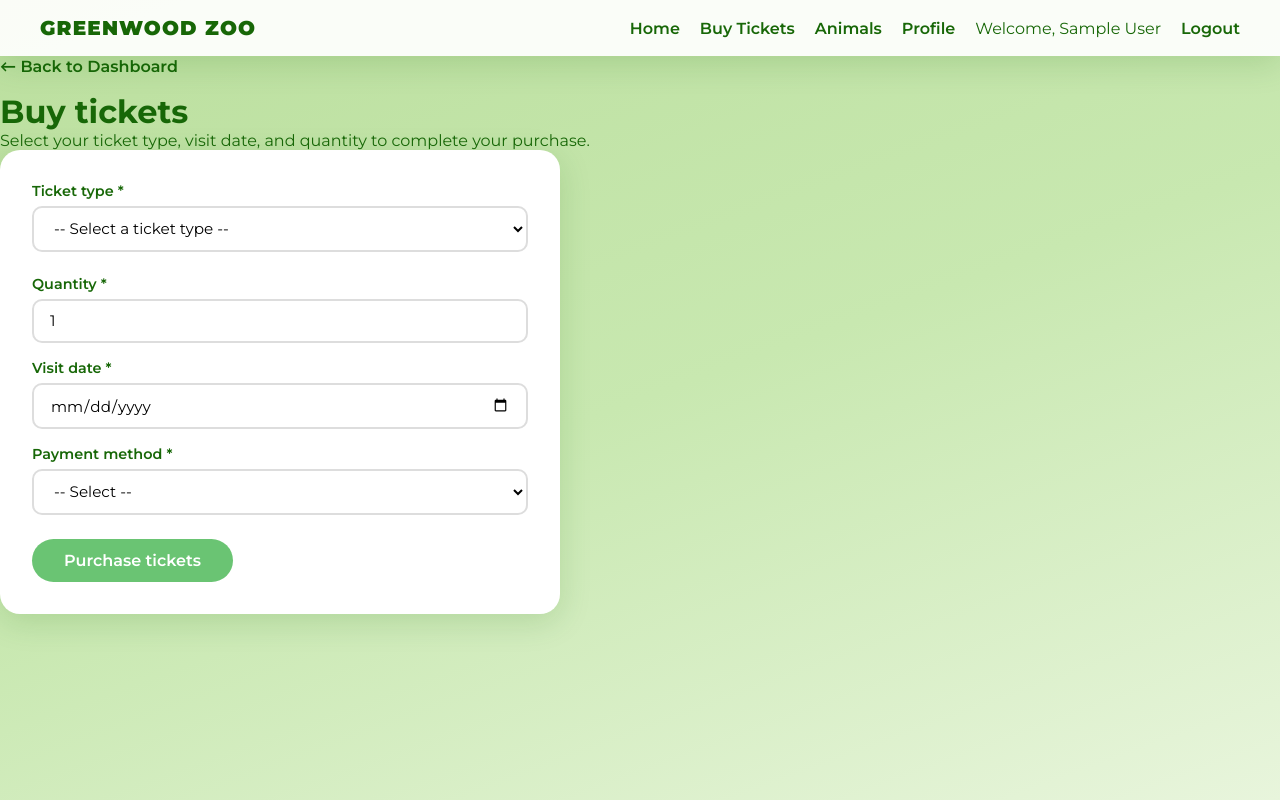
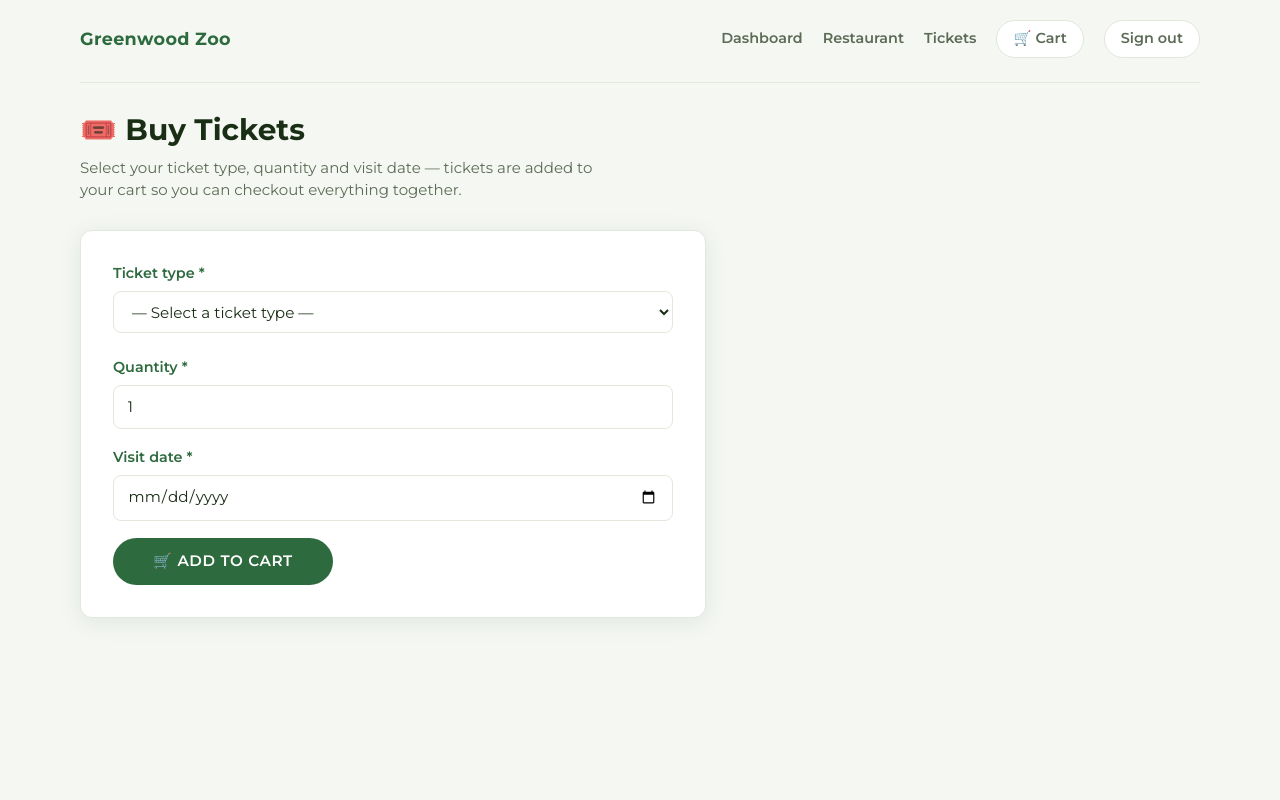
Before and after one commit to Parham-Ebrahimi/Zoo-Database-Project, a PHP site: page /buy_tickets.php in a window 1280 px wide. Run offline with PHP 8.4, Linux system fonts and the light colour scheme; the visitor is signed in with stand-in values (Sample User, id 1); data that the repository does not hold is empty.

Commit message:
Replace buy tickets with cart-based flow from new php files
- Add to cart + ticket preview; align nav with restaurant (no gift shop)
- Ticket categories 1–4 only to match order_tickets/checkout
- Cart session matches cart.php (food, ticket, cleared shop bucket)

```diff
--- a/webapp/buy_tickets.php
+++ b/webapp/buy_tickets.php
@@ -6,10 +6,12 @@ if (!isset($_SESSION['customer_id'])) {
 }
 require_once 'db.php';
 
-$error   = '';
-$success = '';
+if (!isset($_SESSION['cart'])) {
+    $_SESSION['cart'] = ['food' => [], 'ticket' => []];
+}
+$_SESSION['cart']['shop'] = [];
 
-// Zoo visit ticket types only (must match order_tickets CHECK: categories 1–4; not Food/Shop)
+// Zoo visit ticket types only (categories 1–4; matches order_tickets / checkout)
 $categories = $pdo->query("
     SELECT OrderCategoryID, CategoryName, Price
     FROM ordercategories
@@ -17,60 +19,47 @@ $categories = $pdo->query("
     ORDER BY OrderCategoryID
 ")->fetchAll();
 
+// Cart count for badge
+$cartCount = array_sum($_SESSION['cart']['food'])
+           + array_sum($_SESSION['cart']['shop'])
+           + array_sum(array_column($_SESSION['cart']['ticket'], 'qty'));
+
+$added   = '';
+$error   = '';
+
 if ($_SERVER['REQUEST_METHOD'] === 'POST') {
-    $customerID  = (int) $_SESSION['customer_id'];
-    $categoryID  = (int) $_POST['category_id'];
-    $quantity    = (int) $_POST['quantity'];
-    $paymentMode = trim($_POST['payment_mode']);
-    $visitDate   = $_POST['visit_date'];
+    $categoryID  = (int)$_POST['category_id'];
+    $quantity    = max(1, (int)$_POST['quantity']);
+    $visitDate   = $_POST['visit_date'] ?? '';
+    $categoryName = trim($_POST['category_name'] ?? '');
 
-    // Validate
-    if (!$categoryID || !$quantity || !$paymentMode || !$visitDate) {
-        $error = 'Please fill in all fields.';
+    if (!$categoryID || !$visitDate) {
+        $error = 'Please select a ticket type and visit date.';
     } elseif ($categoryID < 1 || $categoryID > 4) {
-        $error = 'Please select a valid zoo ticket type (Adult, Child, Senior, or Student).';
+        $error = 'Invalid ticket type.';
     } elseif ($quantity < 1 || $quantity > 20) {
         $error = 'Quantity must be between 1 and 20.';
     } elseif (strtotime($visitDate) < strtotime('today')) {
         $error = 'Visit date cannot be in the past.';
     } else {
-        // Get price for selected category
-        $stmt = $pdo->prepare("SELECT Price FROM ordercategories WHERE OrderCategoryID = ?");
-        $stmt->execute([$categoryID]);
-        $price = $stmt->fetchColumn();
+        // Add to cart
+        $key = $categoryID . '_' . $visitDate;
+        if (isset($_SESSION['cart']['ticket'][$key])) {
+            $_SESSION['cart']['ticket'][$key]['qty'] += $quantity;
+        } else {
+            $_SESSION['cart']['ticket'][$key] = [
+                'category_id' => $categoryID,
+                'visit_date'  => $visitDate,
+                'qty'         => $quantity,
+            ];
+        }
 
-        if (!$price) {
-            $error = 'Invalid ticket type selected.';
-        } else {
-            $total = $price * $quantity;
+        // Recalculate badge count
+        $cartCount = array_sum($_SESSION['cart']['food'])
+                   + array_sum($_SESSION['cart']['shop'])
+                   + array_sum(array_column($_SESSION['cart']['ticket'], 'qty'));
 
-            try {
-                $pdo->beginTransaction();
-
-                // Insert into orders
-                $stmt = $pdo->prepare("
-                    INSERT INTO orders (OrderDate, CustomerID, OrderCategoryID, PaymentMode, TransactionAmount, ScheduledDate)
-                    VALUES (CURDATE(), ?, ?, ?, ?, ?)
-                ");
-                $stmt->execute([$customerID, $categoryID, $paymentMode, $total, $visitDate]);
-                $orderID = $pdo->lastInsertId();
-
-                // Insert into order_tickets
-                $stmt = $pdo->prepare("
-                    INSERT INTO order_tickets (OrderID, OrderCategoryID, Quantity)
-                    VALUES (?, ?, ?)
-                ");
-                $stmt->execute([$orderID, $categoryID, $quantity]);
-
-                $pdo->commit();
-                $success = 'Order placed! ' . (int) $quantity . ' × ' . htmlspecialchars($_POST['category_name'] ?? 'ticket')
-                    . ' for ' . date('M j, Y', strtotime($visitDate)) . '. Total: $' . number_format($total, 2);
-
-            } catch (Exception $e) {
-                $pdo->rollBack();
-                $error = 'Order failed: ' . $e->getMessage();
-            }
-        }
+        $added = $quantity . 'x ' . $categoryName . ' ticket(s) for ' . date('M j, Y', strtotime($visitDate)) . ' added to cart!';
     }
 }
 ?>
@@ -80,199 +69,216 @@ if ($_SERVER['REQUEST_METHOD'] === 'POST') {
     <meta charset="UTF-8">
     <meta name="viewport" content="width=device-width, initial-scale=1.0">
     <title>Buy Tickets — Greenwood Zoo</title>
-    <link rel="stylesheet" href="index.css">
+    <link rel="stylesheet" href="customer-reports.css">
     <style>
+        .zoo-nav { display:flex; flex-wrap:wrap; align-items:center; gap:.75rem 1.25rem; }
+        .zoo-nav a { color:var(--cr-muted); text-decoration:none; font-weight:600; font-size:.9rem; }
+        .zoo-nav a:hover { color:var(--cr-accent); }
+        .zoo-nav .cr-btn-outline { padding:.45rem 1rem; border:1px solid var(--cr-border); border-radius:999px; background:var(--cr-surface); }
+        .cart-badge { position:relative; display:inline-flex; align-items:center; gap:.4rem; }
+        .cart-badge .badge { position:absolute; top:-8px; right:-10px; background:var(--cr-accent); color:white; font-size:.65rem; font-weight:700; padding:1px 6px; border-radius:999px; min-width:18px; text-align:center; }
+
         .form-card {
-        background: white;
-        border-radius: 20px;
+            background: var(--cr-surface);
+            border-radius: var(--cr-radius);
+            box-shadow: var(--cr-shadow);
+            border: 1px solid var(--cr-border);
             padding: 2rem;
             max-width: 560px;
-        box-shadow: var(--shadow);
-        border: none;
+        }
+        .form-group { display:flex; flex-direction:column; margin-bottom:1.1rem; }
+        .form-group label { font-weight:600; font-size:.9rem; margin-bottom:.4rem; color:var(--cr-accent); }
+        .form-group select, .form-group input {
+            padding:.6rem .85rem; border:1px solid var(--cr-border); border-radius:8px;
+            font:inherit; font-size:.95rem; background:white; color:var(--cr-text);
+        }
+        .form-group select:focus, .form-group input:focus { outline:none; border-color:var(--cr-accent-soft); }
+
+        .ticket-price { margin-top:.4rem; font-size:.85rem; color:var(--cr-muted); }
+        .total-row {
+            margin:1.25rem 0; padding:.85rem 1rem; background:#eef6ea;
+            border-radius:8px; font-weight:700; color:var(--cr-accent); font-size:1.05rem;
         }
 
-    .form-group {
-        display: flex;
-        flex-direction: column;
-        gap: 0.4rem;
-        margin-bottom: 1rem;
+        .add-btn {
+            padding:.75rem 2.5rem; background:var(--cr-accent); color:white; border:none;
+            border-radius:999px; font:inherit; font-weight:600; font-size:.95rem;
+            cursor:pointer; text-transform:uppercase; letter-spacing:.04em; transition:background .15s;
         }
+        .add-btn:hover { background:#1a5c2b; }
 
-    .form-group label {
-        font-weight: 600;
-        font-size: 0.9rem;
-        color: var(--text-color);
+        .view-cart-btn {
+            display:inline-block; padding:.65rem 1.5rem; background:white;
+            border:2px solid var(--cr-accent); color:var(--cr-accent); border-radius:999px;
+            font-weight:600; font-size:.9rem; text-decoration:none; margin-left:.75rem;
+            transition:background .15s;
         }
+        .view-cart-btn:hover { background:#eef6ea; text-decoration:none; }
 
-    .form-group select,
-    .form-group input {
-        padding: 0.65rem 1rem;
-        border: 2px solid #ddd;
-        border-radius: 10px;
-        font: inherit;
-        font-size: 0.95rem;
-        background: white;
+        .msg-error   { color:#c0392b; font-weight:600; margin-bottom:1rem; padding:.75rem 1rem; background:#fee2e2; border-radius:8px; }
+        .msg-success { color:#155724; font-weight:600; margin-bottom:1rem; padding:.75rem 1rem; background:#d4edda; border-radius:8px; display:flex; align-items:center; justify-content:space-between; flex-wrap:wrap; gap:.5rem; }
+
+        .ticket-grid {
+            display: grid;
+            grid-template-columns: repeat(auto-fill, minmax(240px, 1fr));
+            gap: 1rem;
+            margin-bottom: 2rem;
         }
-
-    .form-group select:focus,
-    .form-group input:focus {
-        outline: none;
-        border-color: var(--accent-color);
+        .ticket-type-card {
+            border: 2px solid var(--cr-border);
+            border-radius: 12px;
+            padding: 1.1rem 1.25rem;
+            cursor: pointer;
+            transition: border-color .15s, background .15s;
+            background: var(--cr-surface);
         }
-
-    .ticket-price {
-        font-size: 0.85rem;
-        color: #777;
-    }
-
-    .total-row {
-        margin: 1.2rem 0;
-        padding: 0.85rem 1rem;
-        background: #f5f5f5;
-        border-radius: 10px;
-        font-weight: 600;
-        color: var(--text-color);
-        font-size: 1rem;
-    }
-
-    .submit-btn {
-        margin-top: 0.5rem;
-        padding: 0.75rem 2rem;
-        background: var(--accent-color);
-        border: none;
-        border-radius: 1000px;
-        font: inherit;
-        font-weight: 600;
-        cursor: pointer;
-        color: white;
-    }
-
-    .submit-btn:hover {
-        background: var(--text-color);
-    }
-
-    .msg-error {
-        color: #e74c3c;
-        font-weight: 600;
-        margin-bottom: 1rem;
-    }
-
-    .msg-success {
-        color: #27ae60;
-        font-weight: 600;
-        margin-bottom: 1rem;
-    }
-
-    .back-link {
-        display: inline-block;
-        margin-bottom: 1rem;
-        color: var(--text-color);
-        font-weight: 600;
-        text-decoration: none;
-    }
-
-    .back-link:hover {
-        text-decoration: underline;
-    }
+        .ticket-type-card:hover { border-color: var(--cr-accent-soft); background: #f8fbf6; }
+        .ticket-type-card.selected { border-color: var(--cr-accent); background: #eef6ea; }
+        .ticket-type-card h3 { margin:0 0 .25rem; font-size:.95rem; font-weight:700; color:var(--cr-text); }
+        .ticket-type-card .price { font-size:1.2rem; font-weight:900; color:var(--cr-accent); }
     </style>
 </head>
-<body>
-    <div class="profile-wrapper">
-        <header class="site-header">
-            <a class="logo" href="index.php">Greenwood Zoo</a>
-            <nav aria-label="Main">
-                <ul class="nav-links">
-                    <li><a href="index.php">Home</a></li>
-                    <li><a href="buy_tickets.php">Buy Tickets</a></li>
-                    <li><a href="customer_animals_report.php">Animals</a></li>
-                    <li><a href="customer_profile.php">Profile</a></li>
-                    <li><span>Welcome, <?= htmlspecialchars($_SESSION['firstname']) ?></span></li>
-                    <li><a href="logout.php">Logout</a></li>
-                </ul>
+<body class="cr-body">
+<div class="cr-shell">
+    <header class="cr-topbar">
+        <span class="cr-brand">Greenwood Zoo</span>
+        <nav class="zoo-nav">
+            <a href="customer-dashboard.php">Dashboard</a>
+            <a href="restaurant.php">Restaurant</a>
+            <a href="buy_tickets.php">Tickets</a>
+            <a href="cart.php" class="cr-btn-outline cart-badge">
+                🛒 Cart
+                <?php if ($cartCount > 0): ?>
+                    <span class="badge" id="cart-count"><?= $cartCount ?></span>
+                <?php endif; ?>
+            </a>
+            <a href="logout.php" class="cr-btn-outline">Sign out</a>
         </nav>
     </header>
 
-        <div class="profile-card">
-             <a class="back-link" href="customer-dashboard.php">← Back to Dashboard</a>
-             <h1>Buy tickets</h1>
-             <p>Select your ticket type, visit date, and quantity to complete your purchase.</p>
+    <main>
+        <div class="cr-hero">
+            <h1>🎟️ Buy Tickets</h1>
+            <p>Select your ticket type, quantity and visit date — tickets are added to your cart so you can checkout everything together.</p>
         </div>
 
+        <?php if ($error): ?>
+            <div class="msg-error"><?= htmlspecialchars($error) ?></div>
+        <?php endif; ?>
+
+        <?php if ($added): ?>
+            <div class="msg-success">
+                <span>✓ <?= htmlspecialchars($added) ?></span>
+                <div>
+                    <a href="buy_tickets.php" style="color:var(--cr-accent);font-weight:600;text-decoration:none;margin-right:1rem">+ Add more</a>
+                    <a href="cart.php" class="view-cart-btn">View cart (<?= $cartCount ?>)</a>
+                </div>
+            </div>
+        <?php endif; ?>
+
         <div class="form-card">
-                <?php if ($error):   ?><p class="msg-error"><?= htmlspecialchars($error) ?></p><?php endif; ?>
-                <?php if ($success): ?><p class="msg-success"><?= $success ?></p><?php endif; ?>
+            <form method="POST" id="ticketForm">
+                <input type="hidden" name="category_name" id="category_name_hidden">
 
-                <form method="POST" id="ticketForm">
                 <div class="form-group">
                     <label for="category_id">Ticket type *</label>
                     <select name="category_id" id="category_id" required onchange="updatePrice()">
-                            <option value="">-- Select a ticket type --</option>
+                        <option value="">— Select a ticket type —</option>
                         <?php foreach ($categories as $cat): ?>
                             <option value="<?= $cat['OrderCategoryID'] ?>"
-                                        data-price="<?= htmlspecialchars((string) $cat['Price']) ?>"
-                                        data-name="<?= htmlspecialchars($cat['CategoryName']) ?>">
-                                    <?= htmlspecialchars($cat['CategoryName']) ?> — $<?= number_format((float) $cat['Price'], 2) ?>
+                                    data-price="<?= $cat['Price'] ?>"
+                                    data-name="<?= htmlspecialchars($cat['CategoryName'], ENT_QUOTES) ?>">
+                                <?= htmlspecialchars($cat['CategoryName']) ?> — $<?= number_format($cat['Price'], 2) ?>
                             </option>
                         <?php endforeach; ?>
                     </select>
                     <span class="ticket-price" id="priceHint"></span>
                 </div>
 
-                    <!-- Hidden field to pass category name for success message -->
-                    <input type="hidden" name="category_name" id="category_name">
-
                 <div class="form-group">
                     <label for="quantity">Quantity *</label>
-                        <input type="number" name="quantity" id="quantity" min="1" max="20" value="1" required onchange="updatePrice()">
+                    <input type="number" name="quantity" id="quantity"
+                           min="1" max="20" value="1" required oninput="updatePrice()">
                 </div>
 
                 <div class="form-group">
                     <label for="visit_date">Visit date *</label>
-                        <input type="date" name="visit_date" id="visit_date" required
-                               min="<?= date('Y-m-d') ?>">
-                    </div>
-
-                    <div class="form-group">
-                        <label for="payment_mode">Payment method *</label>
-                        <select name="payment_mode" id="payment_mode" required>
-                            <option value="">-- Select --</option>
-                            <option value="Credit Card">Credit Card</option>
-                            <option value="Debit Card">Debit Card</option>
-                            <option value="Cash">Cash</option>
-                            <option value="PayPal">PayPal</option>
-                        </select>
+                    <input type="date" name="visit_date" id="visit_date"
+                           required min="<?= date('Y-m-d') ?>">
                 </div>
 
                 <div class="total-row" id="totalRow" style="display:none">
-                        Total: <span id="totalAmount">$0.00</span>
+                    Subtotal: <span id="totalAmount">$0.00</span>
                 </div>
 
-                    <button type="submit" class="submit-btn">Purchase tickets</button>
+                <div style="display:flex;align-items:center;flex-wrap:wrap;gap:.75rem">
+                    <button type="submit" class="add-btn">🛒 Add to cart</button>
+                    <?php if ($cartCount > 0): ?>
+                    <a href="cart.php" class="view-cart-btn">View cart (<?= $cartCount ?>)</a>
+                    <?php endif; ?>
+                </div>
+            </form>
+        </div>
+
+        <?php if (!empty($_SESSION['cart']['ticket'])): ?>
+        <div style="margin-top:2rem;max-width:560px">
+            <h2 style="font-size:1rem;font-weight:700;margin-bottom:.75rem;color:var(--cr-accent)">🎟️ Tickets in your cart</h2>
+            <div style="background:var(--cr-surface);border:1px solid var(--cr-border);border-radius:12px;overflow:hidden">
+            <?php
+            foreach ($_SESSION['cart']['ticket'] as $key => $t):
+                $stmt = $pdo->prepare("SELECT CategoryName, Price FROM ordercategories WHERE OrderCategoryID = ?");
+                $stmt->execute([$t['category_id']]);
+                $cat = $stmt->fetch();
+                if (!$cat) continue;
+                $subtotal = $cat['Price'] * $t['qty'];
+            ?>
+            <div style="display:flex;justify-content:space-between;align-items:center;padding:.75rem 1.1rem;border-bottom:1px solid var(--cr-border)">
+                <div>
+                    <strong style="font-size:.9rem"><?= htmlspecialchars($cat['CategoryName']) ?></strong>
+                    <span style="color:var(--cr-muted);font-size:.82rem;margin-left:.5rem">× <?= $t['qty'] ?></span>
+                    <div style="font-size:.78rem;color:var(--cr-muted)">Visit: <?= date('M j, Y', strtotime($t['visit_date'])) ?></div>
+                </div>
+                <div style="display:flex;align-items:center;gap:.75rem">
+                    <strong style="color:var(--cr-accent)">$<?= number_format($subtotal, 2) ?></strong>
+                    <form method="POST" action="cart_action.php" style="display:inline">
+                        <input type="hidden" name="action"   value="remove">
+                        <input type="hidden" name="type"     value="ticket">
+                        <input type="hidden" name="key"      value="<?= htmlspecialchars($key) ?>">
+                        <input type="hidden" name="redirect" value="buy_tickets.php">
+                        <button type="submit" style="background:#fee2e2;border:none;color:#991b1b;border-radius:6px;padding:3px 10px;font:inherit;font-size:.78rem;font-weight:600;cursor:pointer">Remove</button>
                     </form>
                 </div>
             </div>
+            <?php endforeach; ?>
+            <div style="padding:.75rem 1.1rem;text-align:right">
+                <a href="cart.php" style="color:var(--cr-accent);font-weight:700;text-decoration:none;font-size:.9rem">Proceed to cart & checkout →</a>
+            </div>
+            </div>
+        </div>
+        <?php endif; ?>
+    </main>
 </div>
 
 <script>
 function updatePrice() {
-            const select   = document.getElementById('category_id');
-            const qty      = parseInt(document.getElementById('quantity').value) || 0;
-            const option   = select.options[select.selectedIndex];
-            const price    = parseFloat(option.dataset.price) || 0;
-            const name     = option.dataset.name || '';
-            const total    = price * qty;
-            const hint     = document.getElementById('priceHint');
-            const totalRow = document.getElementById('totalRow');
+    const sel    = document.getElementById('category_id');
+    const qty    = parseInt(document.getElementById('quantity').value) || 0;
+    const opt    = sel.options[sel.selectedIndex];
+    const price  = parseFloat(opt.dataset.price) || 0;
+    const name   = opt.dataset.name || '';
+    const total  = price * qty;
+    const hint   = document.getElementById('priceHint');
+    const row    = document.getElementById('totalRow');
 
-            document.getElementById('category_name').value = name;
+    document.getElementById('category_name_hidden').value = name;
 
     if (price > 0) {
         hint.textContent = '$' + price.toFixed(2) + ' per ticket';
-                totalRow.style.display = 'block';
+        row.style.display = 'block';
         document.getElementById('totalAmount').textContent = '$' + total.toFixed(2);
     } else {
         hint.textContent = '';
-                totalRow.style.display = 'none';
+        row.style.display = 'none';
     }
 }
 </script>
```
Lines whose indentation alone changed are shown as unchanged.
